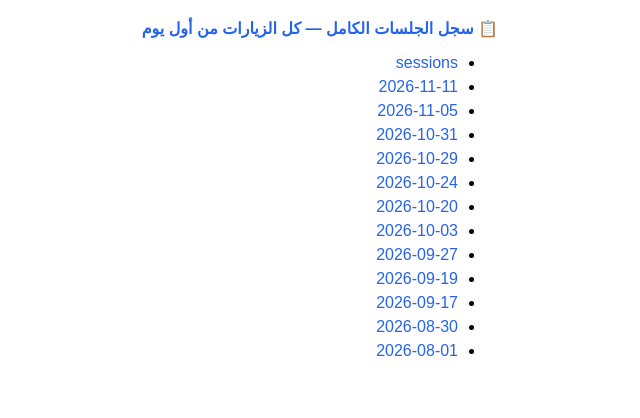
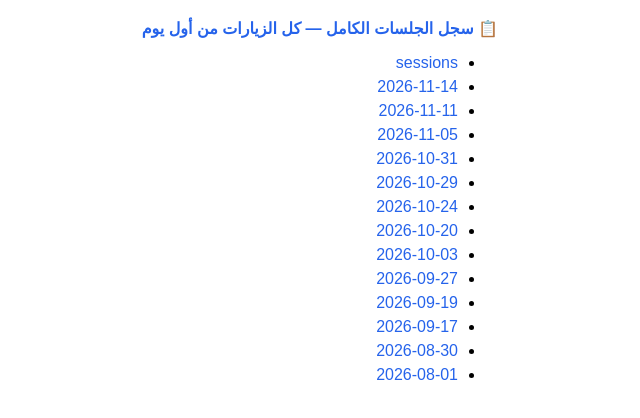
Before and after one commit to rexface13-ui/YousefClinic-Reports, a plain HTML site: page index.html in a window 1280 px wide. Shown: the part 86-504 px from the top of the page, without its empty margins (392-1032 px from the left). Drawn offline with Linux system fonts and the light colour scheme.

Commit message:
تحديث فهرس التقارير

```diff
--- a/index.html
+++ b/index.html
@@ -6,6 +6,6 @@
 <body>
 <h1>تقارير الإغلاق اليومية</h1>
 <a class="sessions" href="sessions.html">📋 سجل الجلسات الكامل — كل الزيارات من أول يوم</a>
-<ul><li><a href="sessions.html">sessions</a></li><li><a href="2026-11-11.html">2026-11-11</a></li><li><a href="2026-11-05.html">2026-11-05</a></li><li><a href="2026-10-31.html">2026-10-31</a></li><li><a href="2026-10-29.html">2026-10-29</a></li><li><a href="2026-10-24.html">2026-10-24</a></li><li><a href="2026-10-20.html">2026-10-20</a></li><li><a href="2026-10-03.html">2026-10-03</a></li><li><a href="2026-09-27.html">2026-09-27</a></li><li><a href="2026-09-19.html">2026-09-19</a></li><li><a href="2026-09-17.html">2026-09-17</a></li><li><a href="2026-08-30.html">2026-08-30</a></li><li><a href="2026-08-01.html">2026-08-01</a></li></ul>
+<ul><li><a href="sessions.html">sessions</a></li><li><a href="2026-11-14.html">2026-11-14</a></li><li><a href="2026-11-11.html">2026-11-11</a></li><li><a href="2026-11-05.html">2026-11-05</a></li><li><a href="2026-10-31.html">2026-10-31</a></li><li><a href="2026-10-29.html">2026-10-29</a></li><li><a href="2026-10-24.html">2026-10-24</a></li><li><a href="2026-10-20.html">2026-10-20</a></li><li><a href="2026-10-03.html">2026-10-03</a></li><li><a href="2026-09-27.html">2026-09-27</a></li><li><a href="2026-09-19.html">2026-09-19</a></li><li><a href="2026-09-17.html">2026-09-17</a></li><li><a href="2026-08-30.html">2026-08-30</a></li><li><a href="2026-08-01.html">2026-08-01</a></li></ul>
 </body>
 </html>
```
